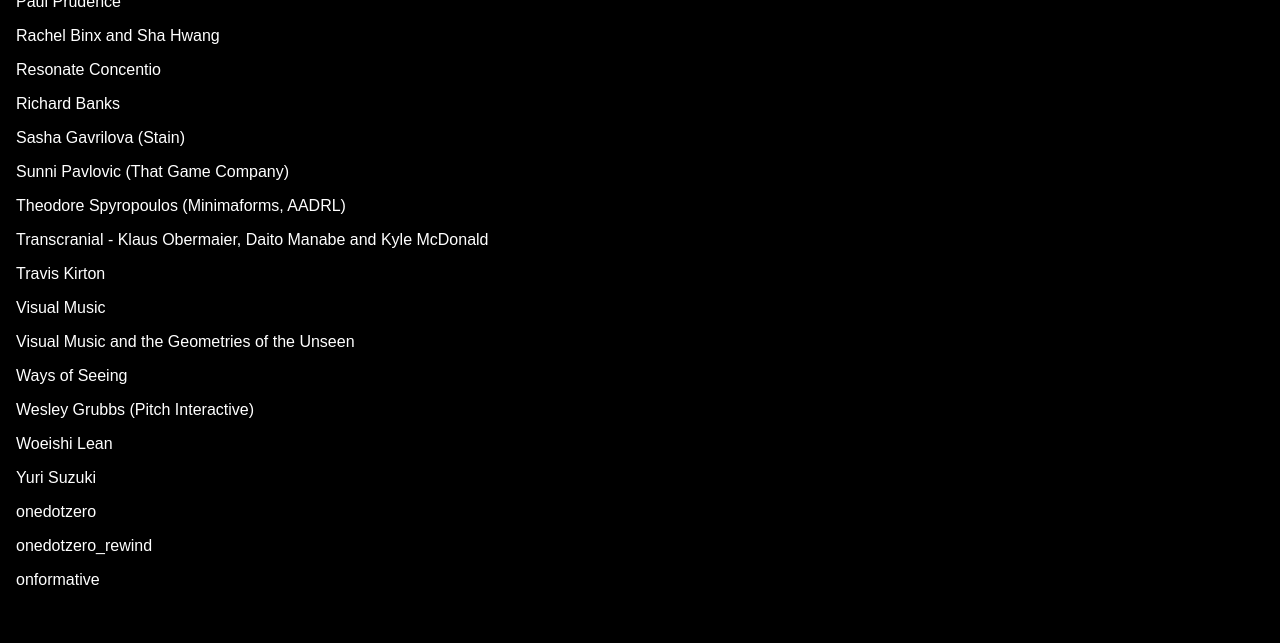
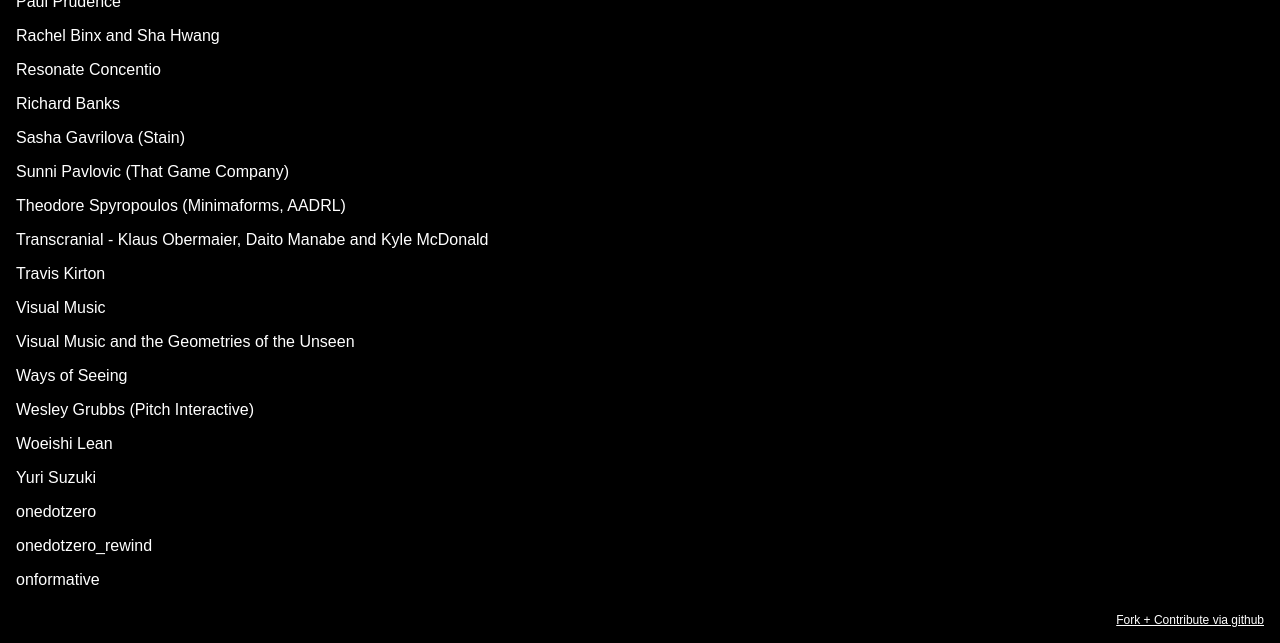
Before and after one commit to thisislawatts/resonate-programme, a plain HTML site: page index.html in a window 1280 px wide. Shown: the part 1935-2578 px from the top of the page. Before the commit the page ends 2532 px from the top, so only its background shows below. Drawn offline with Linux system fonts and the light colour scheme; grey boxes are pictures that could not be loaded.

Commit message:
github link

```diff
--- a/index.html
+++ b/index.html
@@ -52,12 +52,25 @@
 			height: auto;
 			padding: 1em;
 		}
+
+		footer {
+			padding: 1rem;
+			font-size: .75em;
+			text-align: right;
+		}
+
+			footer a {
+				color: #fff;
+			}
 	</style>
 
 </head>
 <body>
 	<h1>Resonate / Belgrade / 3-5 April 2014</h1>
 	<div id="programme"></div>
+	<footer>
+		<a href="https://github.com/thisislawatts/resonate-programme">Fork + Contribute via github</a>
+	</footer>
 	<script type="text/javascript">
 	var items = [];
 	var workshops = [];
```
